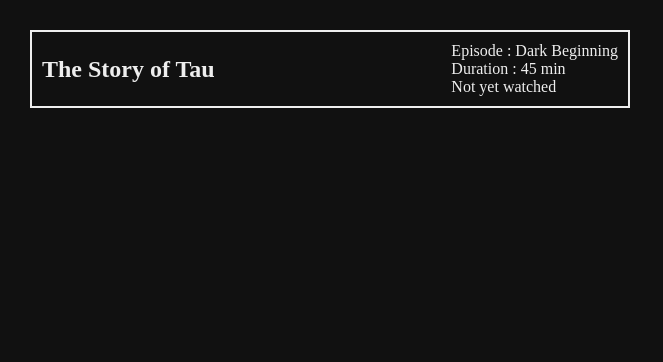
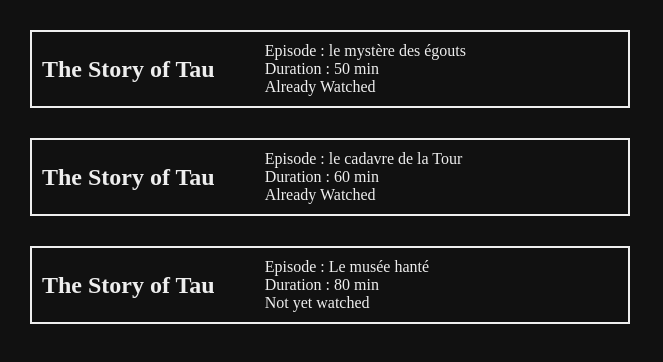
Before and after one commit to Milween/Apprendre-a-programmer-avec-JS, a plain HTML site: page index.html in a window 1280 px wide. Shown: the whole page, without its empty margins (0-663 px from the left). Drawn offline with Linux system fonts and the light colour scheme.

Commit message:
P1C3 - pratiquez les classes

```diff
--- a/index.html
+++ b/index.html
@@ -11,7 +11,17 @@
 <body>
   <div class="series-frame">
     <h2>The Story of Tau</h2>
-    <p id="episode-info"></p>
+    <p id="first_episode-info"></p>
+  </div>
+
+  <div class="series-frame">
+    <h2>The Story of Tau</h2>
+    <p id="second_episode-info"></p>
+  </div>
+
+  <div class="series-frame">
+    <h2>The Story of Tau</h2>
+    <p id="third_episode-info"></p>
   </div>
 
   <script src="main.js"></script>
--- a/main.js
+++ b/main.js
@@ -1,36 +1,52 @@
-/*** Pratiquez la récupération de valeurs depuis un objet ***/
+/*** Pratiquez les classes ***/
 
 /*
-Dans l’exercice précédent, quand vous avez construit l'Object episode  , le code de votre collègue en a extrait les données pour les afficher dans son composant. Maintenant, c'est à vous d'extraire les informations pour les fournir au composant avec la notation  .  ou "dot".
+La meilleure façon d'apprendre les classes est d'en créer une vous-même.
+
+Maintenant que vous savez créer des classes, il est temps d'en profiter pour notre composant épisode. Cette fois-ci, il y a trois composants épisodees, donc la manière logique de procéder serait de créer une classe ' Episode ', et puis en créer trois instances, pour chaque épisodes.
+
+1. Créer une classe Episode avec le mot clé ' class '.
+
+2. Créez un constructor pour votre class qui devra accepter trois arguments :
+
+- title : le titre de l'épisode.
+- duration : la durée de l'épisode.
+- hasBeenWatched : si l'épisode a été regardé ou non (booléen)
+
+En utilisant le mot clé " this ", assignez les propriétés title, duration et hasBeenWatched via un constructor.
+
+Avec le mot clé ' new ', créez trois instances de la classe Episode :
+- firstEpisode
+- secondEpisode
+- thirdEpisode
+
+N'oubliez pas de passer des arguments appropriés à chaque instance.
 */
 
-/*
-
-1. Créez les trois variables suivantes :
-
-episodeTitle  : le titre de l'épisode (string) ;
-
-episodeDuration  : la durée de l'épisode (number) ;
-
-episodeHasBeenWatched  : si l'épisode a été regardé ou non (boolean).
-
-Assignez-y les valeurs correspondantes de l'objet  episode  en utilisant la notation "dot".
-*/
-
-let episode = {
-  title: 'Dark Beginning',
-  duration: 45,
-  hasBeenWatched: false
+class Episode {
+  constructor(title, duration, hasBeenWatched) {
+    this.title = title;
+    this.duration = duration;
+    this.hasBeenWatched = hasBeenWatched;
+  }
 }
 
 // Insérer votre code ci-dessous
 
-let episodeTitle = episode.title;
-let episodeDuration = episode.duration;
-let episodeHasBeenWatched = episode.hasBeenWatched;
+let firstEpisode = new Episode ("le mystère des égouts", 50, true)
+let secondEpisode = new Episode ("le cadavre de la Tour", 60, true)
+let thirdEpisode = new Episode ("Le musée hanté", 80, false)
 
 // Code de l'exercice.
 
-document.querySelector('#episode-info').innerText = `Episode : ${episodeTitle}
-Duration : ${episodeDuration} min
-${episodeHasBeenWatched ? 'Already Watched' : 'Not yet watched'}`;
+document.querySelector('#first_episode-info').innerText = `Episode : ${firstEpisode.title}
+Duration : ${firstEpisode.duration} min
+${firstEpisode.hasBeenWatched ? 'Already Watched' : 'Not yet watched'}`;
+
+document.querySelector('#second_episode-info').innerText = `Episode : ${secondEpisode.title}
+Duration : ${secondEpisode.duration} min
+${secondEpisode.hasBeenWatched ? 'Already Watched' : 'Not yet watched'}`;
+
+document.querySelector('#third_episode-info').innerText = `Episode : ${thirdEpisode.title}
+Duration : ${thirdEpisode.duration} min
+${thirdEpisode.hasBeenWatched ? 'Already Watched' : 'Not yet watched'}`;
--- a/style.css
+++ b/style.css
@@ -13,10 +13,13 @@ body {
 .series-frame {
   max-width: 600px;
   display: flex;
-  justify-content: space-between;
   align-items: center;
   box-sizing: border-box;
   border: 2px solid #EEE;
   margin: 30px;
   padding: 10px;
 }
+
+.series-frame h2 {
+  margin-right: 50px;
+}
```
